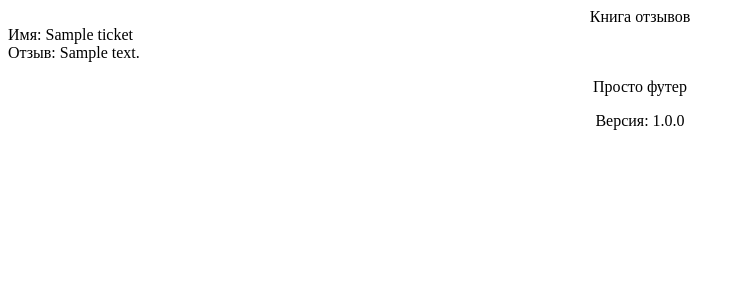
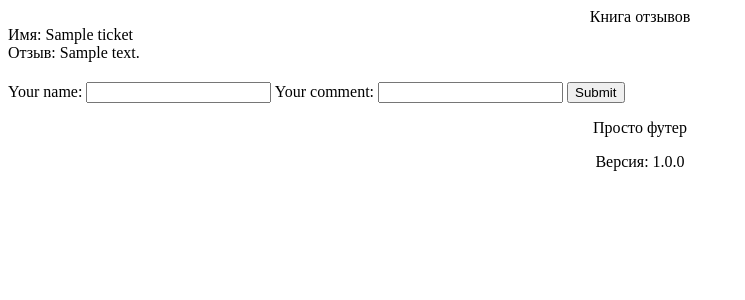
Before and after one commit to zavarin-michael/yandex-practicum-cse, a Django app: template templates/ticket/tickets.html in a window 1280 px wide. Shown: the top 300 px of the page, without its empty margins (0-745 px from the left). Run offline with Django 4.2, Linux system fonts and the light colour scheme; tables that the repository leaves empty hold one stand-in row (values such as "Sample post"); the template is opened without the code that fills it: values that come from a table or form of the project are taken from there, most other values are stand-ins (such as "Sample title", 1, 10 or a date in 2020).

Commit message:
added form for addition of comments

```diff
--- a/templates/ticket/tickets.html
+++ b/templates/ticket/tickets.html
@@ -12,5 +12,10 @@
                 </div>
             </div>
         {% endfor %}
+        <form action="/tickets/" method="post">
+            {% csrf_token %}
+            {{ form }}
+            <input type="submit" value="Submit">
+        </form>
     </main>
 {% endblock content %}
--- /dev/null
+++ b/tickets/forms.py
@@ -0,0 +1,6 @@
+from django import forms
+
+
+class CommentForm(forms.Form):
+    name = forms.CharField(label="Your name", max_length=63)
+    comment = forms.CharField(label="Your comment", max_length=255)
```
Also changed, not shown: tickets/views.py (+11 -1 lines).
